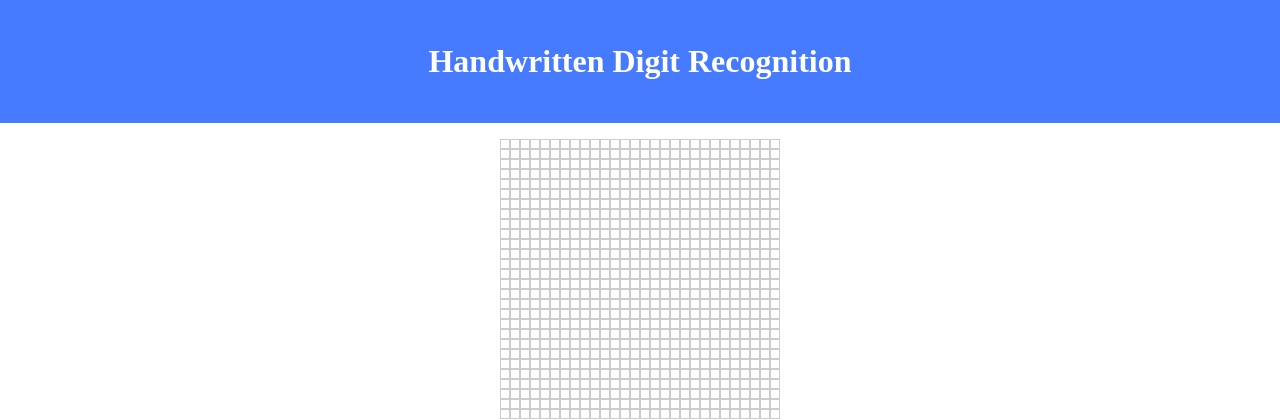
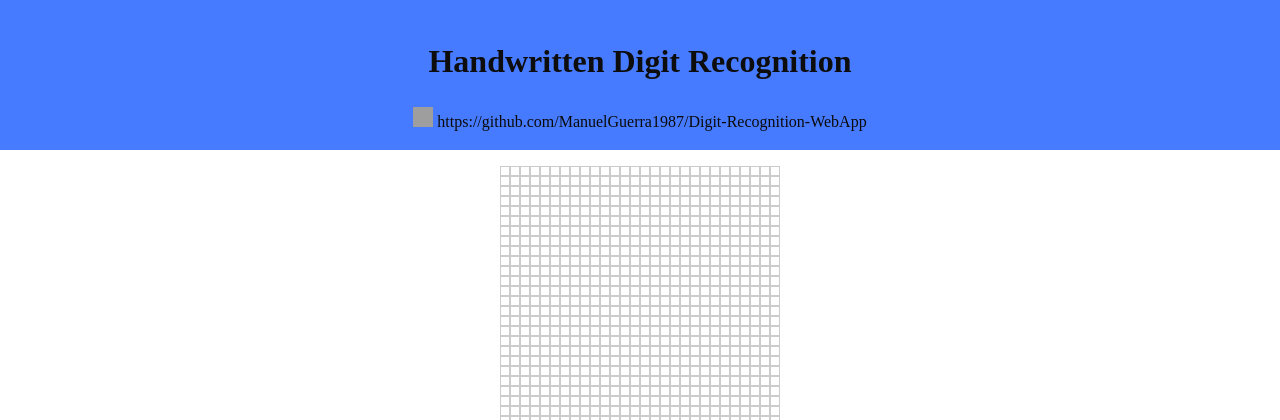
Before and after one commit to ManuelGuerra1987/Digit-Recognition-WebApp, a Flask app: page / in a window 1280 px wide. Shown: the top 420 px of the page. Run offline with Flask 3, Linux system fonts and the light colour scheme; parts of the project's set-up code (start-up, migrations or seed data) failed here and were passed over; grey boxes are pictures that could not be loaded.

Commit message:
add github link

```diff
--- a/static/css/style.css
+++ b/static/css/style.css
@@ -10,10 +10,15 @@ body {
 
 .header {
     background-color: #477bff;
-    color: #fff;
+    color: #0e0d0d;
     margin-bottom: 1rem;
     padding: 1rem 1rem;
     text-align: center;
+}
+
+a {
+    color: #0a0a0a;
+    text-decoration: none;
 }
 
 .footer {
--- a/templates/index.html
+++ b/templates/index.html
@@ -10,7 +10,13 @@
 
     <div class="header">
         <h1>Handwritten Digit Recognition</h1>
+        <a href="https://github.com/ManuelGuerra1987/Digit-Recognition-WebApp" target="_blank">
+            <img src="https://cdn-icons-png.flaticon.com/256/25/25231.png" alt="GitHub" style="width: 20px; height: 20px;">
+            https://github.com/ManuelGuerra1987/Digit-Recognition-WebApp
+        </a>
+
     </div>
+
         <div id="grid"></div>
 
         <div id="predict-button">
```
